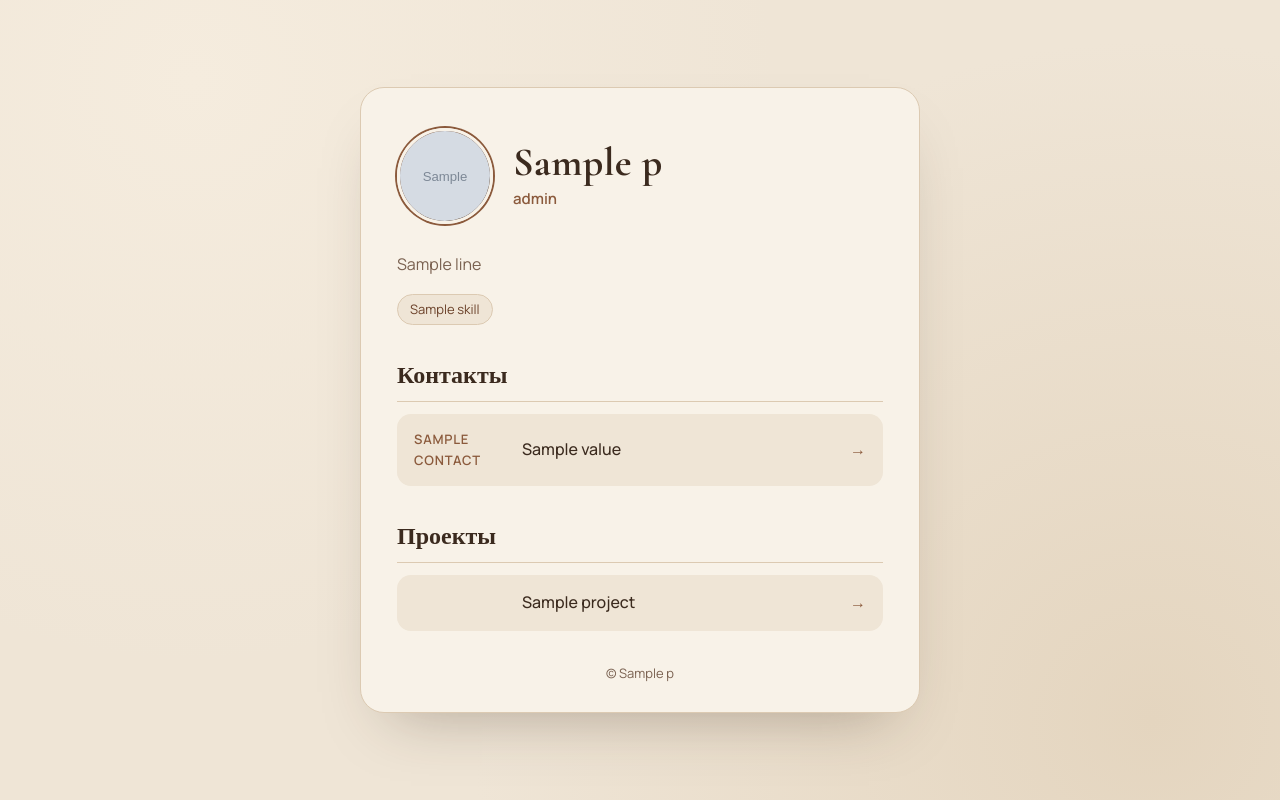
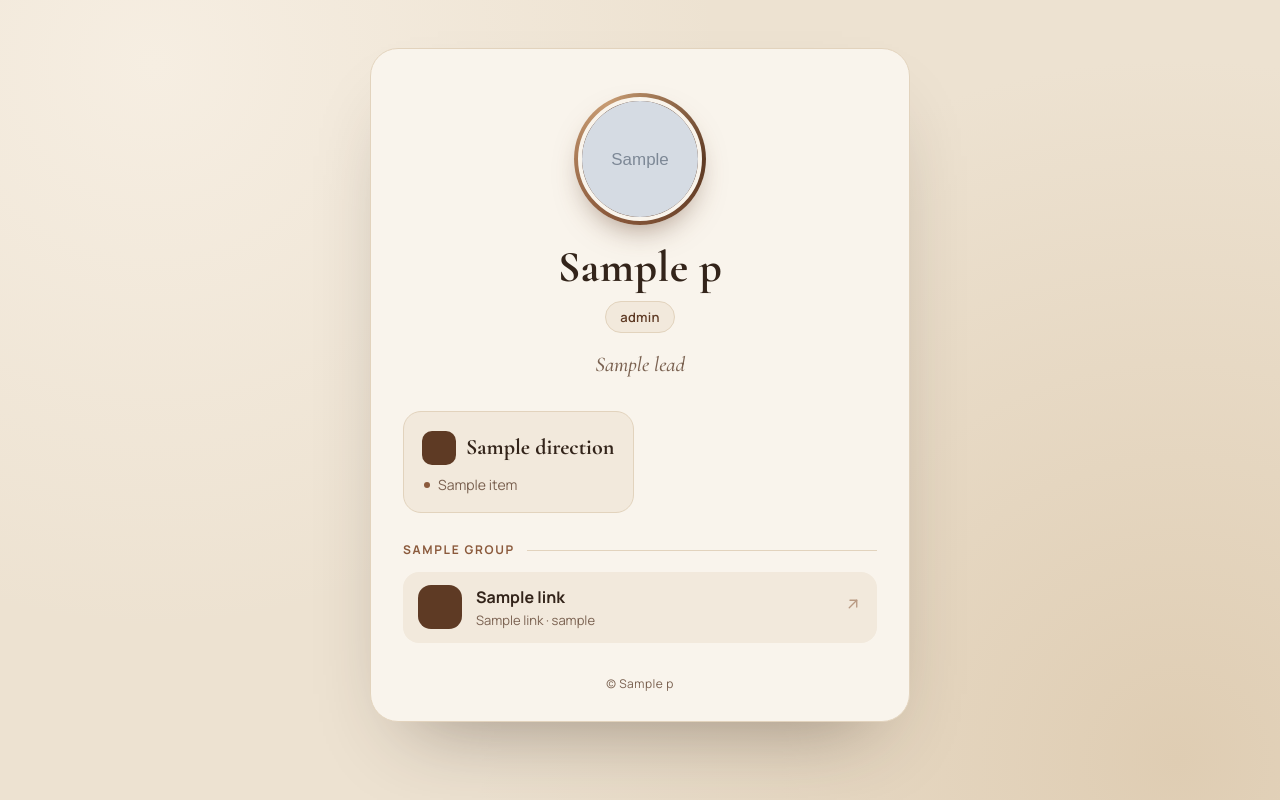
Before and after one commit to biyaskaa/biyaslan, a Python web app: template templates/index.html in a window 1280 px wide. Run offline with Jinja, Linux system fonts and the light colour scheme; the template is opened without the code that fills it: most values are stand-ins (such as "Sample title", 1, 10 or a date in 2020); grey boxes marked "Sample" are stand-in pictures.

Commit message:
Redesign card: name, structured about, contact icons, photo
Co-Authored-By: Claude Opus 5.5 <noreply@anthropic.com>
Claude-Session: https://claude.ai/code/session_01SNXs9RbYC7eMomqn7j8ijV

```diff
--- a/static/style.css
+++ b/static/style.css
@@ -1,12 +1,13 @@
 :root {
-  --bg: #efe5d6;
-  --bg-deep: #e4d5bf;
-  --card: #f8f2e8;
-  --ink: #3b2a1e;
+  --bg: #ede2d1;
+  --bg-deep: #dfcdb3;
+  --card: #f9f4ec;
+  --tile: #f2e9dc;
+  --ink: #33241a;
   --muted: #7a6150;
   --accent: #8b5a3c;
-  --accent-dark: #6b4129;
-  --line: #dccab2;
+  --accent-dark: #5e3a24;
+  --line: #e2d3bd;
 }
 
 * { box-sizing: border-box; margin: 0; padding: 0; }
@@ -14,99 +15,197 @@
 body {
   min-height: 100vh;
   display: flex;
-  align-items: center;
   justify-content: center;
-  padding: 40px 16px;
+  padding: 48px 16px;
   font-family: "Manrope", system-ui, sans-serif;
   color: var(--ink);
+  line-height: 1.55;
   background:
-    radial-gradient(circle at 15% 10%, #f5ecde 0, transparent 45%),
-    radial-gradient(circle at 90% 90%, var(--bg-deep) 0, transparent 50%),
+    radial-gradient(circle at 12% 8%, #f6eee2 0, transparent 42%),
+    radial-gradient(circle at 92% 95%, var(--bg-deep) 0, transparent 50%),
     var(--bg);
-  line-height: 1.6;
 }
 
 .card {
   width: 100%;
-  max-width: 560px;
+  max-width: 540px;
+  height: fit-content;
   background: var(--card);
   border: 1px solid var(--line);
-  border-radius: 24px;
-  padding: 40px 36px 28px;
-  box-shadow: 0 30px 60px -30px rgba(59, 42, 30, .35);
+  border-radius: 28px;
+  padding: 44px 32px 28px;
+  box-shadow: 0 40px 80px -40px rgba(51, 36, 26, .45);
+  animation: rise .6s ease-out both;
 }
 
-.hero { display: flex; align-items: center; gap: 20px; margin-bottom: 28px; }
+@keyframes rise { from { opacity: 0; transform: translateY(14px); } }
+
+/* ---------- Hero ---------- */
+.hero { text-align: center; }
 
 .avatar {
-  flex: 0 0 96px;
-  height: 96px;
+  width: 132px;
+  height: 132px;
+  margin: 0 auto 20px;
   border-radius: 50%;
-  overflow: hidden;
-  background: linear-gradient(140deg, var(--accent), var(--ink));
+  padding: 4px;
+  background: conic-gradient(from 210deg, var(--accent), #c79b72, var(--accent-dark), var(--accent));
+  box-shadow: 0 14px 30px -12px rgba(94, 58, 36, .55);
+}
+.avatar img, .avatar span {
+  width: 100%;
+  height: 100%;
+  border-radius: 50%;
+  border: 4px solid var(--card);
+  object-fit: cover;
   display: grid;
   place-items: center;
-  border: 3px solid var(--card);
-  box-shadow: 0 0 0 2px var(--accent);
+  background: var(--accent-dark);
 }
-.avatar img { width: 100%; height: 100%; object-fit: cover; }
-.avatar span { font-family: "Cormorant Garamond", serif; font-size: 44px; color: var(--card); }
+.avatar span { font-family: "Cormorant Garamond", serif; font-size: 52px; color: var(--card); }
 
 h1 {
   font-family: "Cormorant Garamond", serif;
-  font-size: 40px;
+  font-size: 44px;
   font-weight: 700;
-  line-height: 1.05;
+  line-height: 1;
   letter-spacing: .01em;
 }
-.role { color: var(--accent); font-weight: 600; font-size: 15px; margin-top: 4px; }
 
-.about p { color: var(--muted); margin-bottom: 10px; }
-
-.tags { list-style: none; display: flex; flex-wrap: wrap; gap: 8px; margin-top: 16px; }
-.tags li {
-  font-size: 13px;
-  padding: 4px 12px;
+.role {
+  display: inline-block;
+  margin-top: 12px;
+  padding: 5px 14px;
   border-radius: 999px;
-  background: var(--bg);
+  background: var(--tile);
   border: 1px solid var(--line);
   color: var(--accent-dark);
+  font-size: 13px;
+  font-weight: 600;
+  letter-spacing: .02em;
 }
 
-section + section, .about + section { margin-top: 32px; }
-
-h2 {
+.lead {
+  max-width: 400px;
+  margin: 18px auto 0;
   font-family: "Cormorant Garamond", serif;
-  font-size: 24px;
-  font-weight: 600;
-  margin-bottom: 12px;
-  padding-bottom: 6px;
-  border-bottom: 1px solid var(--line);
+  font-style: italic;
+  font-size: 21px;
+  line-height: 1.35;
+  color: var(--muted);
 }
 
+/* ---------- Directions ---------- */
+.directions {
+  display: grid;
+  grid-template-columns: 1fr 1fr;
+  gap: 12px;
+  margin-top: 32px;
+}
+
+.direction {
+  padding: 18px;
+  border-radius: 18px;
+  background: var(--tile);
+  border: 1px solid var(--line);
+}
+.direction-head { display: flex; align-items: center; gap: 10px; margin-bottom: 10px; }
+.dir-icon {
+  display: grid;
+  place-items: center;
+  width: 34px;
+  height: 34px;
+  border-radius: 10px;
+  background: var(--accent-dark);
+  color: var(--card);
+}
+.dir-icon svg { width: 18px; height: 18px; }
+.direction h2 { font-family: "Cormorant Garamond", serif; font-size: 22px; font-weight: 700; }
+.direction ul { list-style: none; display: grid; gap: 6px; }
+.direction li { position: relative; padding-left: 16px; font-size: 14px; color: var(--muted); line-height: 1.4; }
+.direction li::before {
+  content: "";
+  position: absolute;
+  left: 2px;
+  top: .55em;
+  width: 6px;
+  height: 6px;
+  border-radius: 50%;
+  background: var(--accent);
+}
+
+/* ---------- Link groups ---------- */
+.group { margin-top: 28px; }
+
+.group-title {
+  display: flex;
+  align-items: center;
+  gap: 12px;
+  margin-bottom: 12px;
+  font-size: 12px;
+  font-weight: 700;
+  letter-spacing: .14em;
+  text-transform: uppercase;
+  color: var(--accent);
+}
+.group-title::after { content: ""; flex: 1; height: 1px; background: var(--line); }
+
 .links { list-style: none; display: grid; gap: 10px; }
+
 .links a {
   display: flex;
   align-items: center;
-  gap: 12px;
-  padding: 14px 16px;
-  border-radius: 14px;
-  background: var(--bg);
+  gap: 14px;
+  padding: 12px 14px;
+  border-radius: 16px;
+  background: var(--tile);
   border: 1px solid transparent;
   color: inherit;
   text-decoration: none;
-  transition: background .2s, border-color .2s, transform .2s;
+  transition: background .2s, border-color .2s, transform .2s, box-shadow .2s;
 }
-.links a:hover { background: #fff; border-color: var(--accent); transform: translateX(3px); }
-.label { flex: 0 0 96px; font-size: 13px; font-weight: 600; color: var(--accent); text-transform: uppercase; letter-spacing: .06em; }
-.value { flex: 1; font-weight: 500; overflow: hidden; text-overflow: ellipsis; white-space: nowrap; }
-.arrow { color: var(--accent); }
+.links a:hover, .links a:focus-visible {
+  background: #fff;
+  border-color: var(--line);
+  transform: translateY(-2px);
+  box-shadow: 0 12px 24px -16px rgba(51, 36, 26, .5);
+  outline: none;
+}
 
-footer { margin-top: 32px; text-align: center; font-size: 13px; color: var(--muted); }
+.link-icon {
+  flex: 0 0 44px;
+  height: 44px;
+  display: grid;
+  place-items: center;
+  border-radius: 13px;
+  color: #fff;
+  background: var(--accent-dark);
+  transition: transform .2s;
+}
+.links a:hover .link-icon { transform: scale(1.06); }
+.icon-tiktok    { background: linear-gradient(135deg, #2b1d14, #4a3122); }
+.icon-instagram { background: linear-gradient(135deg, #a0613d, #6e3f27); }
+.icon-telegram  { background: linear-gradient(135deg, #b98758, #8b5a3c); }
+.icon-email     { background: linear-gradient(135deg, #8b5a3c, #5e3a24); }
+.icon-github    { background: linear-gradient(135deg, #4a3122, #2b1d14); }
+
+.link-text { flex: 1; min-width: 0; display: grid; }
+.link-name { font-weight: 700; font-size: 16px; overflow: hidden; text-overflow: ellipsis; white-space: nowrap; }
+.link-meta { font-size: 13px; color: var(--muted); overflow: hidden; text-overflow: ellipsis; white-space: nowrap; }
+
+.link-arrow { color: var(--accent); opacity: .55; transition: opacity .2s, transform .2s; }
+.link-arrow svg { width: 18px; height: 18px; }
+.links a:hover .link-arrow { opacity: 1; transform: translate(2px, -2px); }
+
+footer { margin-top: 32px; text-align: center; font-size: 12px; color: var(--muted); letter-spacing: .04em; }
 
 @media (max-width: 480px) {
-  .card { padding: 28px 20px 20px; }
-  .hero { flex-direction: column; text-align: center; }
-  h1 { font-size: 34px; }
-  .label { flex-basis: 76px; }
+  body { padding: 20px 12px; }
+  .card { padding: 32px 18px 22px; border-radius: 24px; }
+  h1 { font-size: 38px; }
+  .directions { grid-template-columns: 1fr; }
 }
+
+@media (prefers-reduced-motion: reduce) {
+  * { animation: none !important; transition: none !important; }
+}
--- /dev/null
+++ b/templates/icons.html
@@ -0,0 +1,21 @@
+{% macro icon(name) -%}
+<svg viewBox="0 0 24 24" width="22" height="22" aria-hidden="true" fill="none" stroke="currentColor" stroke-width="1.8" stroke-linecap="round" stroke-linejoin="round">
+{%- if name == 'tiktok' -%}
+  <path d="M14 3v11.5a3.5 3.5 0 1 1-3.5-3.5"/><path d="M14 3c.4 2.6 2.4 4.6 5 5"/>
+{%- elif name == 'instagram' -%}
+  <rect x="3" y="3" width="18" height="18" rx="5"/><circle cx="12" cy="12" r="4"/><circle cx="17.5" cy="6.5" r="0.6" fill="currentColor"/>
+{%- elif name == 'telegram' -%}
+  <path d="M21.5 3.5 2.8 10.8c-.8.3-.8 1.4 0 1.7l4.7 1.6 1.8 5.6c.2.7 1.1.9 1.6.4l2.7-2.5 4.7 3.5c.6.4 1.4.1 1.6-.6L22.6 4.7c.2-.8-.5-1.5-1.1-1.2Z"/><path d="m7.5 14.1 10-7.2-7.7 8.6"/>
+{%- elif name == 'email' -%}
+  <rect x="3" y="5" width="18" height="14" rx="2.5"/><path d="m3.5 6.5 8.5 6.5 8.5-6.5"/>
+{%- elif name == 'github' -%}
+  <path d="M9 19c-4.3 1.4-4.3-2.5-6-3m12 5v-3.5c0-1 .1-1.4-.5-2 2.8-.3 5.5-1.4 5.5-6a4.6 4.6 0 0 0-1.3-3.2 4.2 4.2 0 0 0-.1-3.2s-1.1-.3-3.5 1.3a12.3 12.3 0 0 0-6.2 0C6.5 2.8 5.4 3.1 5.4 3.1a4.2 4.2 0 0 0-.1 3.2A4.6 4.6 0 0 0 4 9.5c0 4.6 2.7 5.7 5.5 6-.6.6-.6 1.2-.5 2V21"/>
+{%- elif name == 'code' -%}
+  <path d="m8 7-5 5 5 5"/><path d="m16 7 5 5-5 5"/><path d="m13.5 4-3 16"/>
+{%- elif name == 'spark' -%}
+  <rect x="3" y="5" width="18" height="14" rx="3"/><path d="m10 9 5 3-5 3Z" fill="currentColor"/>
+{%- elif name == 'arrow' -%}
+  <path d="M7 17 17 7"/><path d="M8 7h9v9"/>
+{%- endif -%}
+</svg>
+{%- endmacro %}
--- a/templates/index.html
+++ b/templates/index.html
@@ -1,67 +1,61 @@
-<!doctype html>
+{% from "icons.html" import icon %}<!doctype html>
 <html lang="ru">
 <head>
   <meta charset="utf-8">
   <meta name="viewport" content="width=device-width, initial-scale=1">
   <title>{{ p.name }} — {{ p.role }}</title>
-  <meta name="description" content="{{ p.role }}">
+  <meta name="description" content="{{ p.lead }}">
+  <meta property="og:title" content="{{ p.name }}">
+  <meta property="og:description" content="{{ p.role }}">
+  <meta property="og:image" content="static/{{ p.photo }}">
+  <link rel="icon" href="static/{{ p.photo }}">
   <link rel="preconnect" href="https://fonts.googleapis.com">
   <link rel="preconnect" href="https://fonts.gstatic.com" crossorigin>
-  <link href="https://fonts.googleapis.com/css2?family=Cormorant+Garamond:wght@500;600;700&family=Manrope:wght@400;500;600&display=swap" rel="stylesheet">
+  <link href="https://fonts.googleapis.com/css2?family=Cormorant+Garamond:ital,wght@0,500;0,600;0,700;1,500&family=Manrope:wght@400;500;600;700&display=swap" rel="stylesheet">
   <link rel="stylesheet" href="static/style.css">
 </head>
 <body>
   <main class="card">
     <header class="hero">
       <div class="avatar">
-        {% if p.photo %}
-          <img src="static/{{ p.photo }}" alt="{{ p.name }}">
-        {% else %}
-          <span>{{ p.name[0] }}</span>
-        {% endif %}
+        {% if p.photo %}<img src="static/{{ p.photo }}" alt="{{ p.name }}">{% else %}<span>{{ p.name[0] }}</span>{% endif %}
       </div>
-      <div>
-        <h1>{{ p.name }}</h1>
-        <p class="role">{{ p.role }}</p>
-      </div>
+      <h1>{{ p.name }}</h1>
+      <p class="role">{{ p.role }}</p>
+      <p class="lead">{{ p.lead }}</p>
     </header>
 
-    <section class="about">
-      {% for line in p.about %}<p>{{ line }}</p>{% endfor %}
-      <ul class="tags">
-        {% for s in p.skills %}<li>{{ s }}</li>{% endfor %}
-      </ul>
+    <section class="directions">
+      {% for d in p.directions %}
+      <article class="direction">
+        <div class="direction-head">
+          <span class="dir-icon">{{ icon(d.icon) }}</span>
+          <h2>{{ d.title }}</h2>
+        </div>
+        <ul>{% for item in d['items'] %}<li>{{ item }}</li>{% endfor %}</ul>
+      </article>
+      {% endfor %}
     </section>
 
-    {% if p.contacts %}
-    <section>
-      <h2>Контакты</h2>
+    {% for g in p.groups %}
+    <section class="group">
+      <h3 class="group-title"><span>{{ g.title }}</span></h3>
       <ul class="links">
-        {% for c in p.contacts if c.url %}
-        <li><a href="{{ c.url }}" target="_blank" rel="noopener">
-          <span class="label">{{ c.label }}</span>
-          <span class="value">{{ c.value }}</span>
-          <span class="arrow">→</span>
-        </a></li>
+        {% for l in g.links %}
+        <li>
+          <a href="{{ l.url }}" {% if not l.url.startswith('mailto:') %}target="_blank" rel="noopener"{% endif %} aria-label="{{ l.label }}: {{ l.name }}">
+            <span class="link-icon icon-{{ l.icon }}">{{ icon(l.icon) }}</span>
+            <span class="link-text">
+              <span class="link-name">{{ l.name }}</span>
+              <span class="link-meta">{{ l.label }} · {{ l.handle }}</span>
+            </span>
+            <span class="link-arrow">{{ icon('arrow') }}</span>
+          </a>
+        </li>
         {% endfor %}
       </ul>
     </section>
-    {% endif %}
-
-    {% if p.projects %}
-    <section>
-      <h2>Проекты</h2>
-      <ul class="links">
-        {% for pr in p.projects if pr.url %}
-        <li><a href="{{ pr.url }}" target="_blank" rel="noopener">
-          <span class="label">{{ pr.platform }}</span>
-          <span class="value">{{ pr.title }}</span>
-          <span class="arrow">→</span>
-        </a></li>
-        {% endfor %}
-      </ul>
-    </section>
-    {% endif %}
+    {% endfor %}
 
     <footer>© {{ p.name }}</footer>
   </main>
```
Also changed, not shown: profile_data.py (+45 -16 lines), static/photo.jpg (added).
